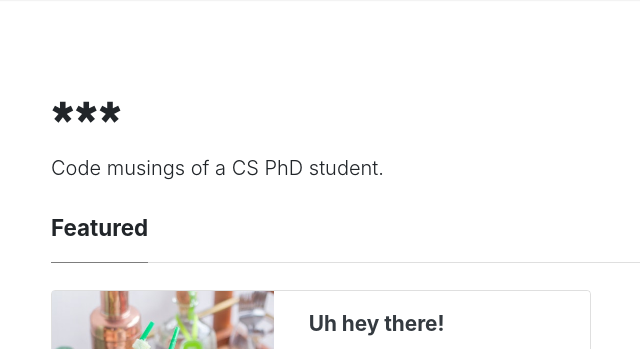
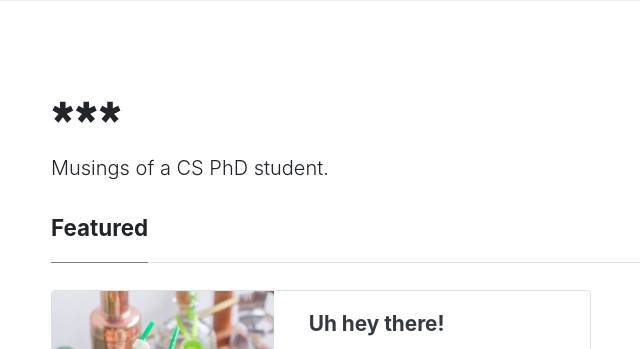
Before and after one commit to r02b/r02b.github.io, a Jekyll site: the page built from index.html, in a window 1280 px wide and 900 px high. Shown: the top 349 px of the window, without its empty margins (34-674 px from the left). Built offline with Jekyll 4.4.1, drawn with Linux system fonts in a browser that asks for light colours; nearby versions of some CDN libraries; the list of posts is cut into pages by our own code; some of the changed lines change nothing that is shown.

Commit message:
Adjustments

```diff
--- a/_config.yml
+++ b/_config.yml
@@ -1,9 +1,9 @@
 # Site
 name: "***"
 title: "Noga H. Rotman's Code Blog"
-description: "Code musings of a CS PhD student."
-# logo: 'assets/images/logo.png'
-# favicon: 'assets/images/logo.png'
+description: "Musings of a CS PhD student."
+logo: 'assets/images/logo.png'
+favicon: 'assets/images/logo.png'
 baseurl: ''
 google_analytics: ''
 disqus: ''
@@ -11,25 +11,6 @@
 include: ["_pages"]
 permalink: /:title/
 
-# Authors
-authors:
-  sal:
-    name: Sal
-    display_name: Sal
-    gravatar: e56154546cf4be74e393c62d1ae9f9d4
-    email: wowthemesnet@gmail.com
-    web: https://www.wowthemes.net
-    twitter: https://twitter.com/wowthemesnet
-    description: "Author of Mediumish, a Bootstrap Medium styled template available for WordPress, HTML, Ghost and Jekyll. You are currently previewing Jekyll template demo."
-  john:
-    name: John
-    display_name: John
-    avatar: 'assets/images/avatar.png'
-    gravatar: b1cc14991db7a456fcd761680bbc8f81
-    email: wowthemesnet@gmail.com
-    web: https://www.wowthemes.net
-    twitter: https://twitter.com/wowthemesnet
-    description: "This is the author box. Write a short description of the author here. You are currently previewing Mediumish demo, a Jekyll template compatible with Github pages."
 
 # Plugins
 plugins:
```
